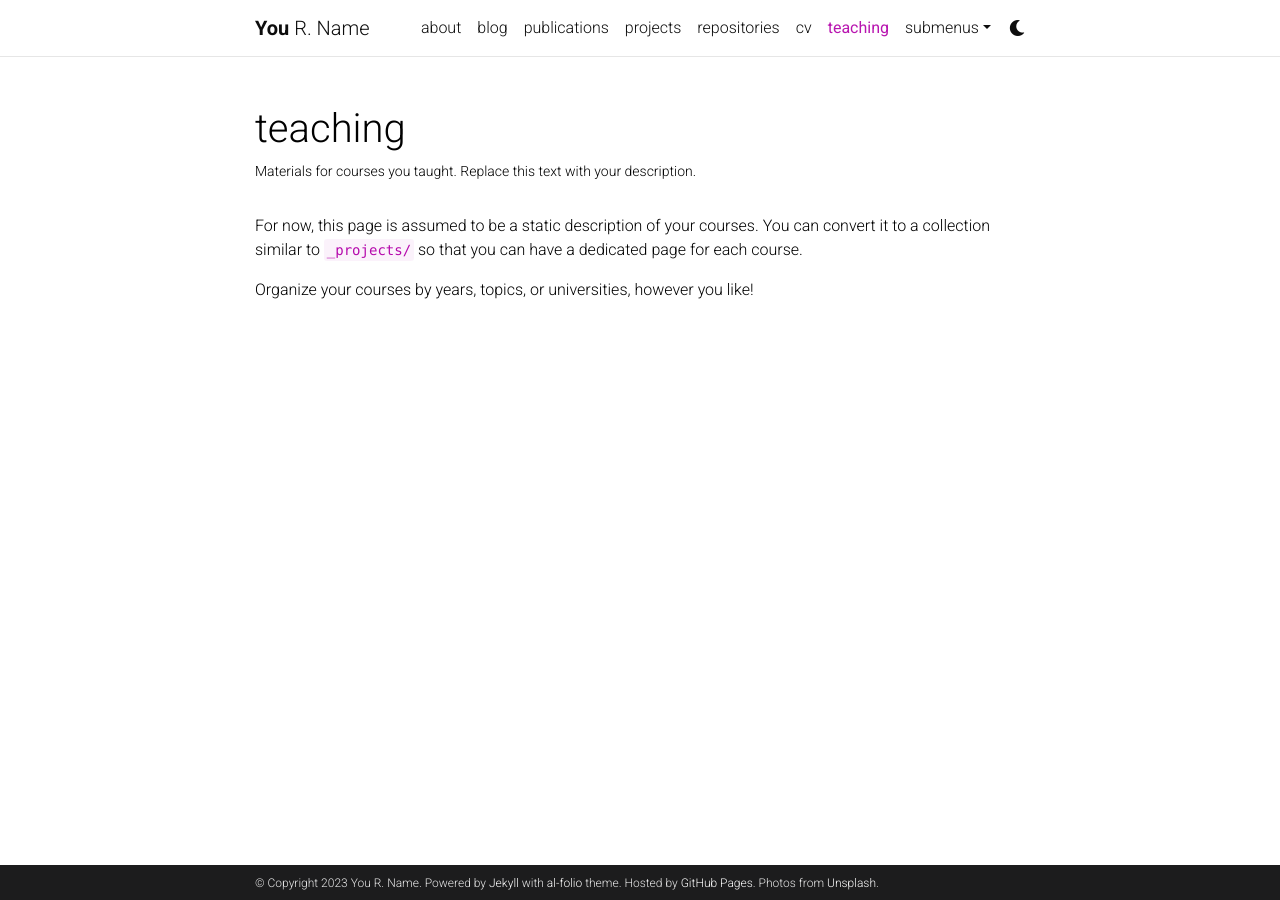
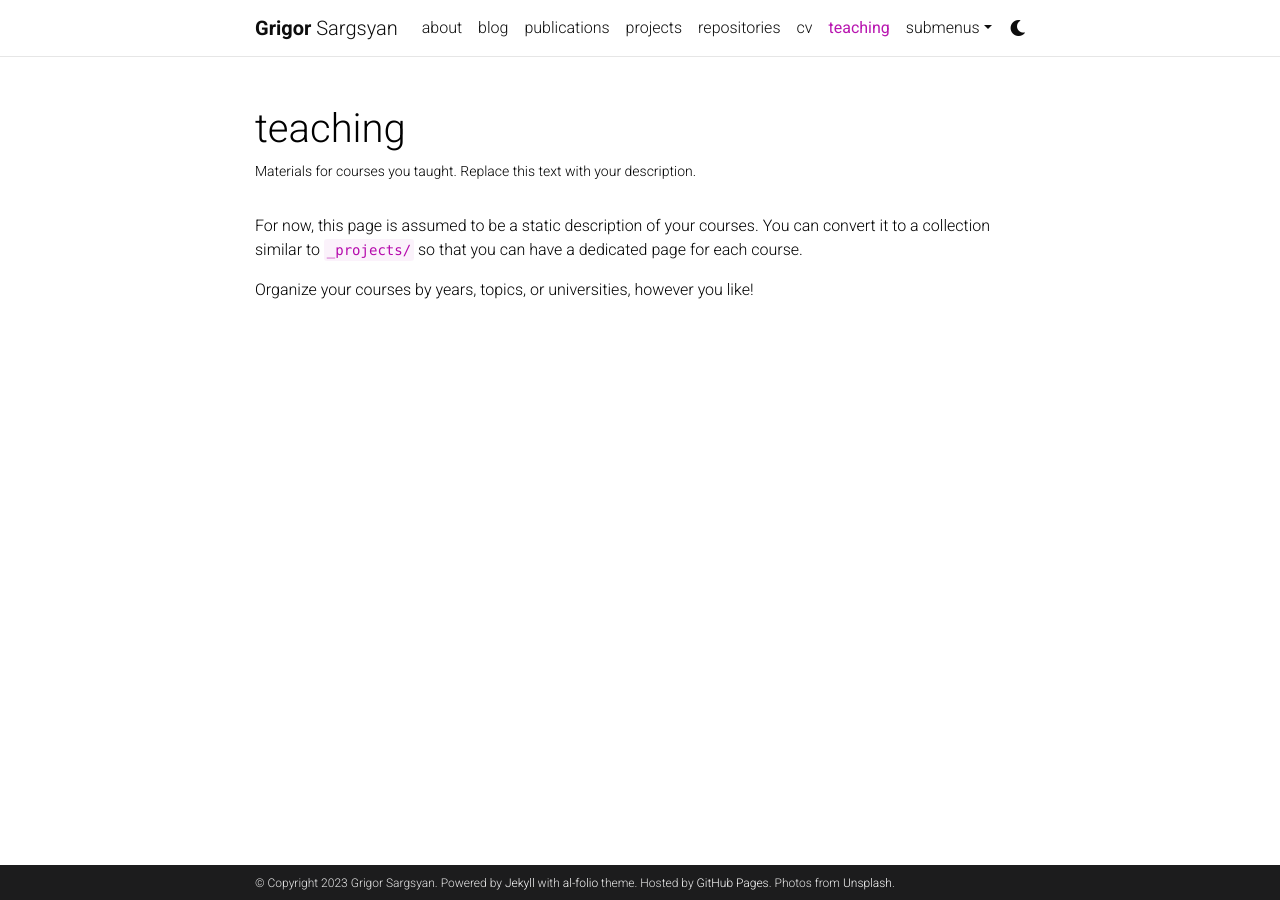
Before and after one commit to grigorsarg/grigorsarg.github.io, a Jekyll site: the page built from _pages/teaching.md, in a window 1280 px wide. Built offline with Jekyll 4.4.1, drawn with Linux system fonts in a browser that asks for light colours; comment, search, counter and statistics services are not loaded; a style sheet for code colours, icons or effects is not loaded.

Commit message:
Update _config.yml

```diff
--- a/_config.yml
+++ b/_config.yml
@@ -3,9 +3,9 @@
 # -----------------------------------------------------------------------------
 
 title: blank # the website title (if blank, full name will be used instead)
-first_name: You
-middle_name: R.
-last_name: Name
+first_name: Grigor
+middle_name:
+last_name: Sargsyan
 email: you@example.com
 description: > # the ">" symbol means to ignore newlines until "footer_text:"
   A simple, whitespace theme for academics. Based on [*folio](https://github.com/bogoli/-folio) design.
@@ -18,8 +18,8 @@
 lang: en # the language of your site (for example: en, fr, cn, ru, etc.)
 icon: ⚛️  # the emoji used as the favicon (alternatively, provide image name in /assets/img/)
 
-url: https://alshedivat.github.io # the base hostname & protocol for your site
-baseurl: /al-folio # the subpath of your site, e.g. /blog/
+url: https://hodmice.github.io # the base hostname & protocol for your site
+baseurl:  # the subpath of your site, e.g. /blog/
 last_updated: false # set to true if you want to display last updated in the footer
 impressum_path:  # set to path to include impressum link in the footer, use the same path as permalink in a page, helps to conform with EU GDPR
 
```
